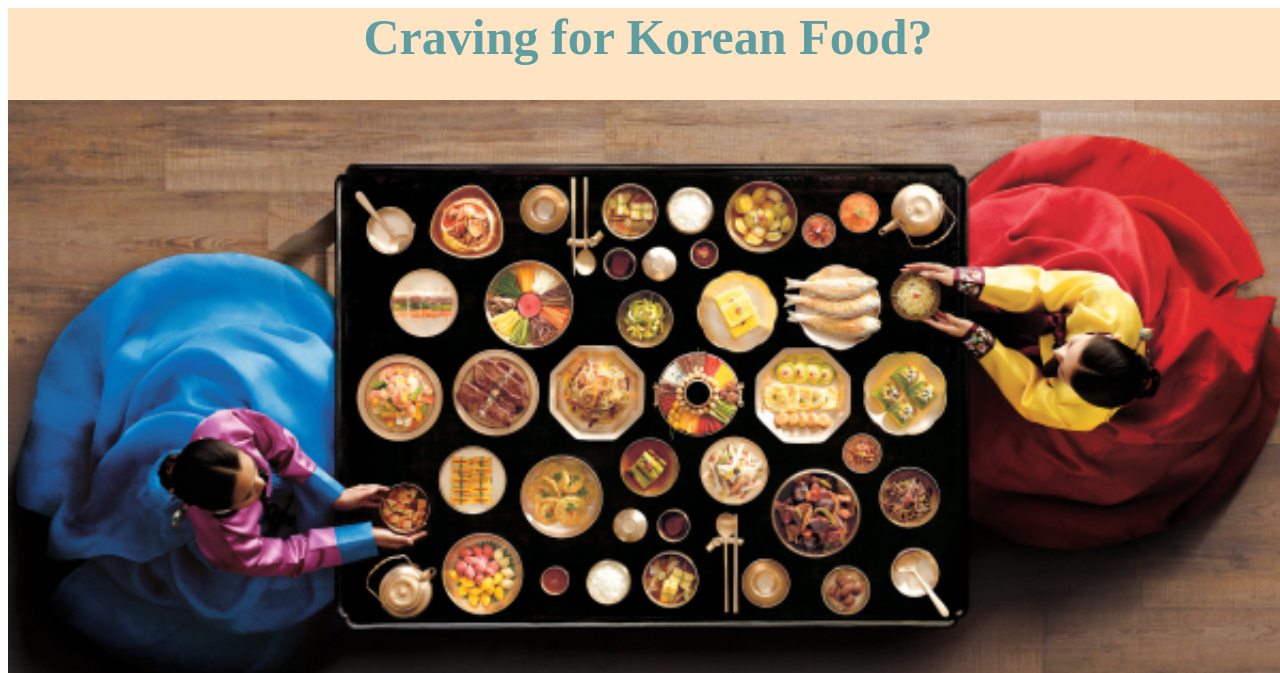
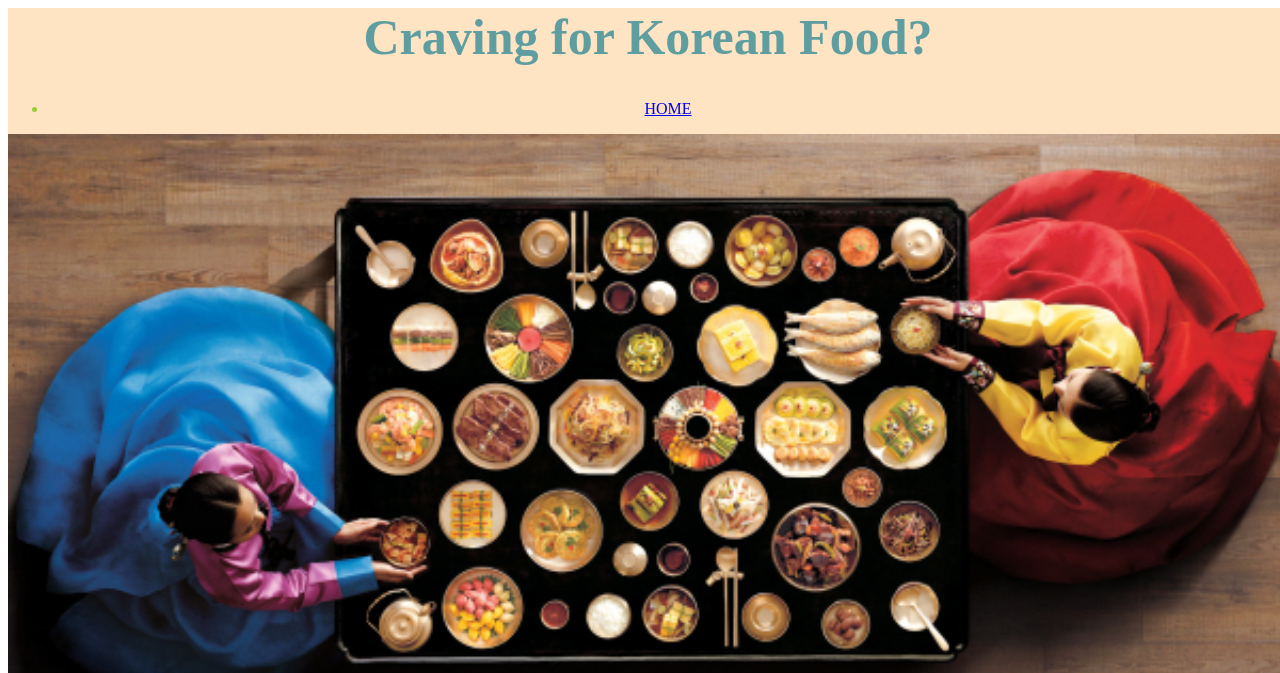
Before and after one commit to Jamesbretttt/Jamesbretttt.github.io, a plain HTML site: page korean.html in a window 1280 px wide. Shown: the top 673 px of the page. Drawn offline with Linux system fonts and the light colour scheme.

Commit message:
hellllooooo

```diff
--- a/korean.html
+++ b/korean.html
@@ -6,6 +6,13 @@
 
        <header>
         <h1 id="bodythis">Craving for Korean Food?</h1>
+        <nav>
+            <ul>
+                <li>
+                    <a href="index.html">HOME</a>
+                </li>
+            </ul>
+        </nav>
         <img src= "koreanfood.jpg">
       </header>
       <section><img src=http://image5.tuku.cn/pic/wallpaper/sheji/chaoxuannvxingchuangtongfushishejibizhi/029.jpg>  </section>
```
Also changed, not shown: chinese.html (+8 -1 lines), japanese.html (+7 -0 lines).
